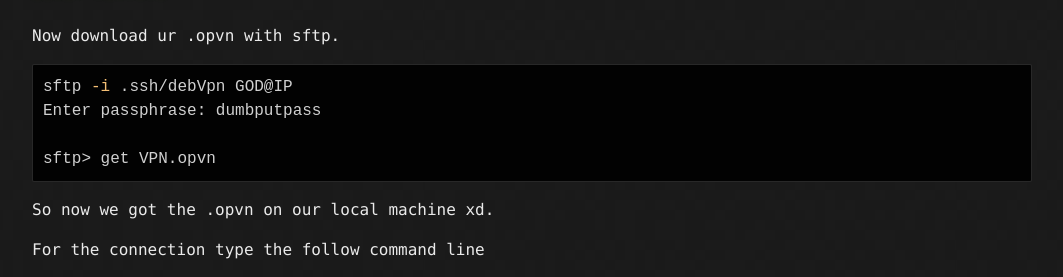
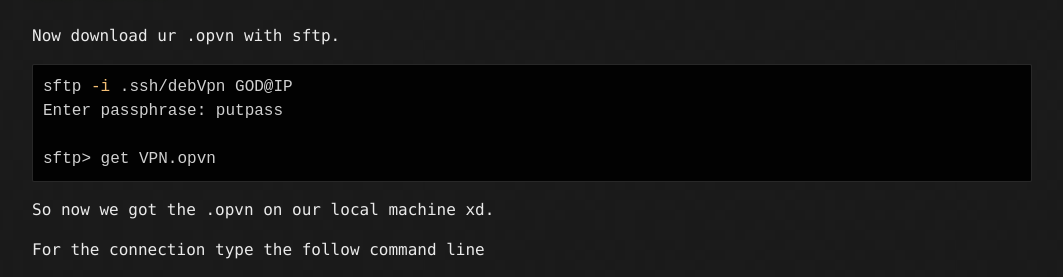
Before and after one commit to d4rpell/d4rpell.github.io, a Jekyll site: the page built from _posts/2023-05-07-Creating-My-Own-VPN.md, in a window 1280 px wide and 900 px high, scrolled down 3603 px. Shown: the part 182-459 px from the top of the window, without its empty margins (108-1171 px from the left). Built offline with Jekyll 4.4.1, drawn with Linux system fonts in a browser that asks for light colours.

Commit message:
Update 2023-05-07-Creating-My-Own-VPN.md

````diff
--- a/_posts/2023-05-07-Creating-My-Own-VPN.md
+++ b/_posts/2023-05-07-Creating-My-Own-VPN.md
@@ -13,7 +13,7 @@ On this days a lot of vps service are online, I prefere to choose does who are o
 
 I give a link of my friend of Doxbin who run a site who select a few good vps services. I Choose a debian 11 OS
 
-[OffShoreDoxBin](https://offshore.cat)
+[OffShoreDoxBin](https://offshore.xbdm.fun)
 
 <img src="https://i.scdn.co/image/ab67616d0000b273855142ad12485b5db91d3224" width="200" height="200">
 
@@ -154,7 +154,7 @@ Now download ur .opvn with sftp.
 
 ``` sh
 sftp -i .ssh/debVpn GOD@IP
-Enter passphrase: dumbputpass
+Enter passphrase: putpass
 
 sftp> get VPN.opvn
 ```
````
